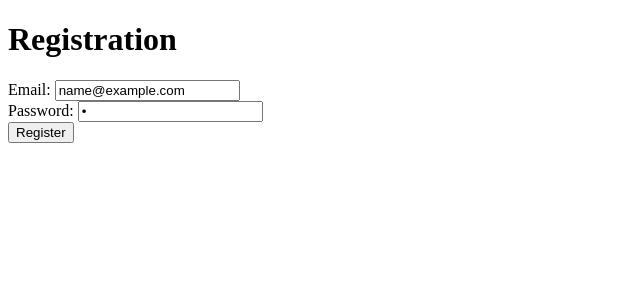
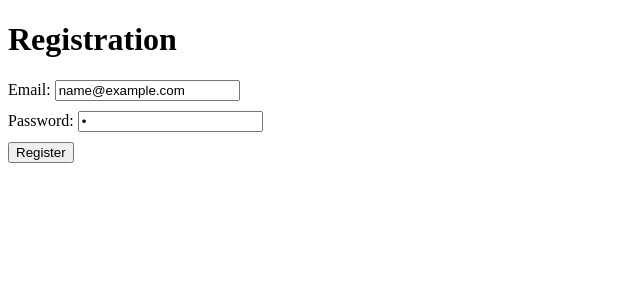
Before and after one commit to M4kar0vAl/business-management-system, a Python web app: template templates/auth/register.html in a window 1280 px wide. Shown: the part 60-360 px from the top of the page, without its empty margins (0-640 px from the left). Run offline with Jinja, Linux system fonts and the light colour scheme; the template is opened without the code that fills it: most values are stand-ins (such as "Sample title", 1, 10 or a date in 2020).

Commit message:
update register page styles

```diff
--- a/templates/auth/register.html
+++ b/templates/auth/register.html
@@ -6,7 +6,7 @@
 
 {% block content %}
     <h1>Registration</h1>
-    <form action="{{ url_for('register') }}" method="post">
+    <form action="{{ url_for('register') }}" method="post" style="display: flex; flex-direction: column; row-gap: 10px; align-items: start">
         <div>
             <label for="email">Email:</label>
             <input id="email" type="email" name="email" value="{{ form_data.email if form_data is defined else '' }}"/>
```
